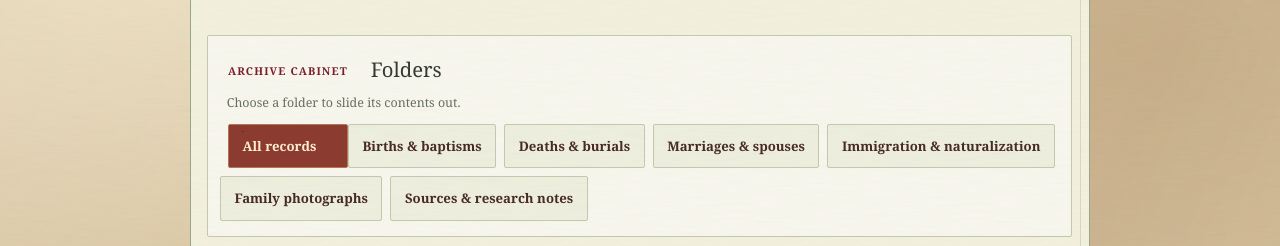
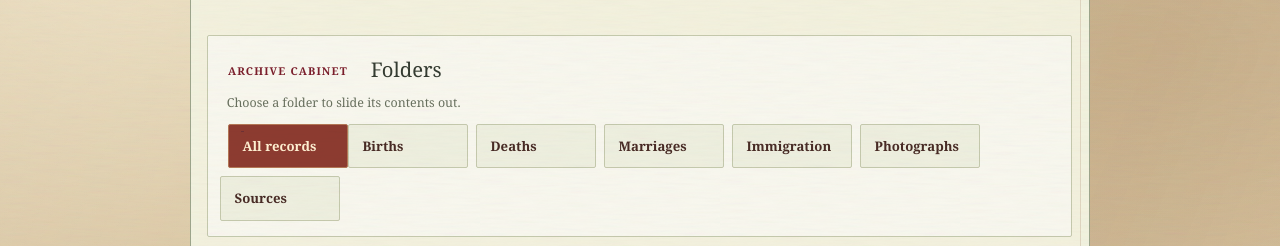
Before and after one commit to atylka/Tylka-genealog, a plain HTML site: page archive.html in a window 1280 px wide. Shown: the part 140-386 px from the top of the page. Drawn offline with nearby package versions, Linux system fonts and the light colour scheme; no server answers; a web font is replaced by a local one.

Commit message:
Simplify archive folder names

```diff
--- a/archive.html
+++ b/archive.html
@@ -7,12 +7,12 @@
 
 <section id="private-archive"><div class="archive-actions"><div class="owner-tools" id="owner-tools" hidden><button id="sign-out" class="small-button" type="button">Sign out</button></div></div>
 <div class="folder-archive-layout"><aside class="archive-folders"><p class="eyebrow">Archive cabinet</p><h3>Folders</h3><p class="cabinet-hint">Choose a folder to slide its contents out.</p>
-<button type="button" class="archive-folder is-active" data-folder="all"><span>All records</span></button><button type="button" class="archive-folder" data-folder="births"><span>Births & baptisms</span></button><button type="button" class="archive-folder" data-folder="deaths"><span>Deaths & burials</span></button><button type="button" class="archive-folder" data-folder="marriages"><span>Marriages & spouses</span></button><button type="button" class="archive-folder" data-folder="immigration"><span>Immigration & naturalization</span></button><button type="button" class="archive-folder" data-folder="photos"><span>Family photographs</span></button><button type="button" class="archive-folder" data-folder="notes"><span>Sources & research notes</span></button></aside>
+<button type="button" class="archive-folder is-active" data-folder="all"><span>All records</span></button><button type="button" class="archive-folder" data-folder="births"><span>Births</span></button><button type="button" class="archive-folder" data-folder="deaths"><span>Deaths</span></button><button type="button" class="archive-folder" data-folder="marriages"><span>Marriages</span></button><button type="button" class="archive-folder" data-folder="immigration"><span>Immigration</span></button><button type="button" class="archive-folder" data-folder="photos"><span>Photographs</span></button><button type="button" class="archive-folder" data-folder="notes"><span>Sources</span></button></aside>
 <div class="archive-folder-content"><div class="records-heading"><div><p class="eyebrow">Selected folder</p><h2 id="folder-heading">All records</h2></div><div class="record-filters"><label class="visually-hidden" for="record-search">Search records</label><input id="record-search" type="search" placeholder="Search this folder…"></div></div><div id="records-list" class="records-list" aria-live="polite"><p class="empty-state">Loading public records…</p></div></div></div></section>
 <section id="add-record-modal" class="site-modal" role="dialog" aria-modal="true" aria-labelledby="add-record-title" hidden><div class="modal-card modal-wide"><button class="modal-close" type="button" data-close-modal aria-label="Close">×</button><p class="eyebrow">Owner workspace</p><h2 id="add-record-title">Add a record</h2><p>Enter the details below to add a document to the archive.</p><form id="upload-form" class="archive-record-form">
 <section class="record-form-section"><div class="record-form-section-heading"><span class="form-step">01</span><div><h3>Record details</h3><p>Identify and classify the document.</p></div></div><div class="form-grid">
 <div class="form-field-wide" id="record-title-field"><label for="record-title">Record name / title <span class="required-mark">*</span></label><input id="record-title" type="text" maxlength="180" placeholder="e.g. Michał Tylka baptism record" required></div>
-<div><label for="record-category">Archive folder <span class="required-mark">*</span></label><select id="record-category" required><option value="births">Births & baptisms</option><option value="deaths">Deaths & burials</option><option value="marriages">Marriages & spouses</option><option value="immigration">Immigration & naturalization</option><option value="photos">Family photographs</option><option value="notes">Sources & research notes</option></select></div>
+<div><label for="record-category">Archive folder <span class="required-mark">*</span></label><select id="record-category" required><option value="births">Births</option><option value="deaths">Deaths</option><option value="marriages">Marriages</option><option value="immigration">Immigration</option><option value="photos">Photographs</option><option value="notes">Sources</option></select></div>
 <div><label for="record-date">Event date</label><input id="record-date" type="text" maxlength="100" placeholder="Date the event occurred"><p class="field-hint">Used to place this event in the timeline.</p><label for="record-registration-date">Registration / document date</label><input id="record-registration-date" type="text" maxlength="100" placeholder="Date the event was officially recorded, if different"></div>
 <div id="record-cause-of-death-field" hidden><label for="record-cause-of-death">Cause of death</label><input id="record-cause-of-death" type="text" maxlength="300" placeholder="As recorded in the source, or leave blank if unknown"><p class="field-hint">Enter the cause as stated in the record. Do not guess if it is not documented.</p></div>
 <div class="form-field-wide"><label for="record-location">Event location</label><input id="record-location" type="text" maxlength="300" placeholder="Town, region, country"><label for="record-area-select">County / state (for map coverage)</label><select id="record-area-select"><option value="">Choose an area…</option></select><p class="field-hint">Choosing an area adds it to the location text for map indexing.</p></div><div><label for="record-number">Record / act number</label><input id="record-number" type="text" maxlength="100" placeholder="e.g. Act No. 42"></div><div><label for="record-age-at-event">Age at event</label><input id="record-age-at-event" type="text" maxlength="100" placeholder="e.g. 34 years"></div><div class="form-field-wide"><label for="record-alternate-spellings">Alternate names / spellings</label><input id="record-alternate-spellings" type="text" maxlength="500" placeholder="Alternate spellings of names or places, separated by commas"><p class="field-hint">Preserve variations without changing the spelling in the original record.</p></div>
```
